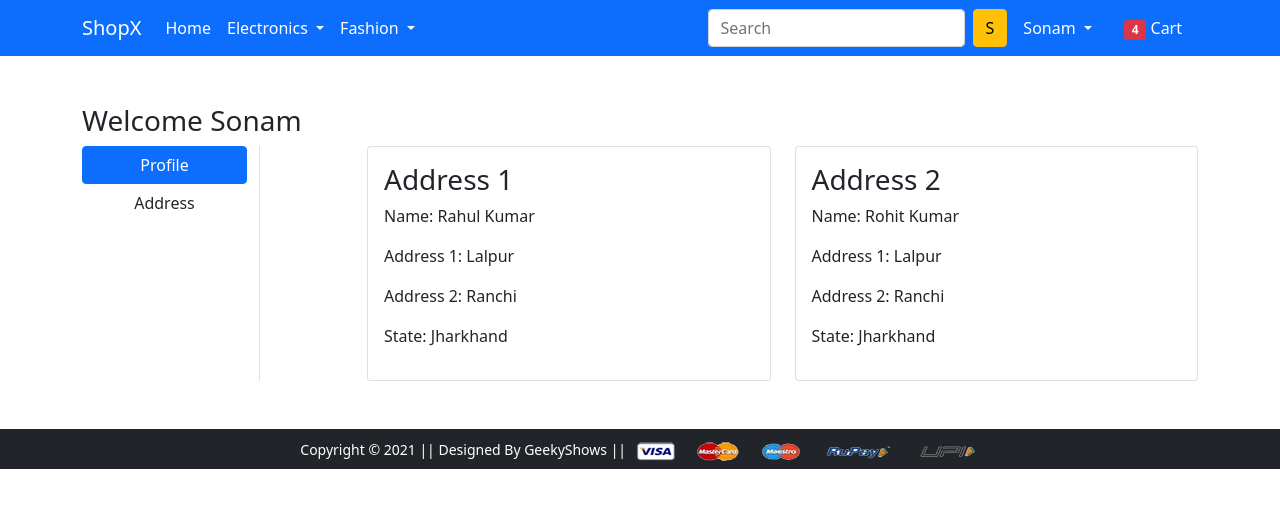
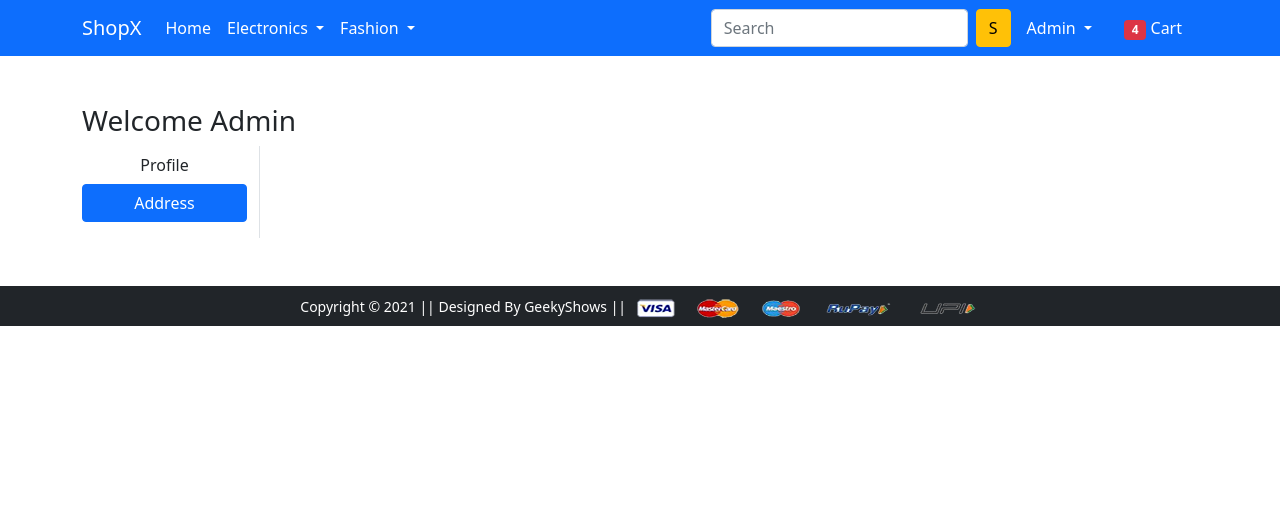
Before and after one commit to ohidul-mallick/Ecom-ShopX, a Django app: page /address/ in a window 1280 px wide. Shown: the top 508 px of the page. Run offline with Django 3.2, Linux system fonts and the light colour scheme; a user stored in the database is signed in; data comes from the database, SQL or seed files in the repository; both versions use the stored data as it was after the commit; some libraries are stand-ins or nearby versions.

Commit message:
Profile Complete

```diff
--- a/ShopX/app/templates/app/address.html
+++ b/ShopX/app/templates/app/address.html
@@ -1,41 +1,35 @@
 {% extends 'app/base.html' %}
 {% load static %}
-{% block title %}Buy Now{% endblock title %}
+{% block title %}Address{% endblock title %}
 {% block main-content %}
 <div class="container my-5">
     <div class="row">
- <h3>Welcome Sonam</h3>
+        <h3>Welcome {{request.user|title}}</h3>
         <div class="col-sm-2 border-end">
             <ul class="list-unstyled">
-    <li class="d-grid"><a href="{% url 'profile' %}" class="btn btn-primary">Profile</a></li>
-    <li class="d-grid"><a href="{% url 'address' %}" class="btn">Address</a></li>
+                <li class="d-grid"><a href="{% url 'profile' %}" class="btn">Profile</a></li>
+                <li class="d-grid"><a href="{% url 'address' %}" class="btn {{active}}">Address</a></li>
             </ul>
         </div>
         <div class="col-sm-9 offset-sm-1">
             <div class="row">
+                {% for ad in add %}
                 <div class="col-sm-6">
                     <div class="card">
                         <div class="card-body">
-       <h3>Address 1</h3>
-       <p>Name: Rahul Kumar</p>
-       <p>Address 1: Lalpur</p>
-       <p>Address 2: Ranchi</p>
-       <p>State: Jharkhand</p>
+                            <h3>Address {{forloop.counter}}</h3>
+                            <p>Name: {{ad.name}}</p>
+                            <p>Locality : {{ad.locality}}</p>
+                            <p>City: {{ad.city}}</p>
+                            <p>State: {{ad.state}}</p>
+                            <p>Pin Code: {{ad.zipcode}}</p>
+
                         </div>
                     </div>
                 </div>
-    <div class="col-sm-6">
-     <div class="card">
-      <div class="card-body">
-       <h3>Address 2</h3>
-       <p>Name: Rohit Kumar</p>
-       <p>Address 1: Lalpur</p>
-       <p>Address 2: Ranchi</p>
-       <p>State: Jharkhand</p>
+                {% endfor %}
             </div>
-     </div>
-    </div>
-   </div>
+
         </div>
     </div>
 </div>
--- a/ShopX/app/templates/app/base.html
+++ b/ShopX/app/templates/app/base.html
@@ -61,7 +61,7 @@
           {% if user.is_authenticated %}
            <li class="nav-item dropdown mx-2">
               <a class="nav-link dropdown-toggle text-white" href="#" id="profileDropdown" role="button" data-bs-toggle="dropdown" aria-expanded="false">
-                Sonam
+                {{request.user.username|title}}
               </a>
               <ul class="dropdown-menu" aria-labelledby="profileDropdown">
                 <li><a class="dropdown-item" href="{% url 'profile' %}">Profile</a></li>
--- a/ShopX/app/urls.py
+++ b/ShopX/app/urls.py
@@ -11,7 +11,9 @@ urlpatterns = [
     path('product-detail/<int:pk>', views.ProductDetailView.as_view(), name='product-detail'),
     path('cart/', views.add_to_cart, name='add-to-cart'),
     path('buy/', views.buy_now, name='buy-now'),
-    path('profile/', views.profile, name='profile'),
+
+    path('profile/', views.ProfileView.as_view(), name='profile'),
+
     path('address/', views.address, name='address'),
     path('orders/', views.orders, name='orders'),
     # path('changepassword/', views.change_password, name='changepassword'),
--- a/ShopX/app/views.py
+++ b/ShopX/app/views.py
@@ -7,7 +7,7 @@ from .models import (
     OrderPlaced
 )
 from django.contrib import messages
-from .forms import CustomerRegistrationform
+from .forms import CustomerRegistrationform,CustomerProfileForm
 
 # def home(request):
 #  return render(request, 'app/home.html')
@@ -44,11 +44,37 @@ def add_to_cart(request):
 def buy_now(request):
  return render(request, 'app/buynow.html')
 
-def profile(request):
- return render(request, 'app/profile.html')
+
+
+class ProfileView(View):
+    def get(self,request):
+        form=CustomerProfileForm()
+
+        return render(request,'app/profile.html',{'form':form,'active':'btn-primary'})
+
+
+    def post(self,request):
+        form=CustomerProfileForm(request.POST)
+        if form.is_valid():
+            usr=request.user
+            name= form.cleaned_data['name']
+            locality= form.cleaned_data['locality']
+            city= form.cleaned_data['city']
+            state= form.cleaned_data['state']
+            zipcode= form.cleaned_data['zipcode']
+
+            reg=Customer(user=usr,name=name,locality=locality,city=city,state=state,zipcode=zipcode)
+            reg.save()
+            messages.success(request,'Congratulations !! Profile Updated succesfully..')
+        return render(request,'app/profile.html',{'active':'btn-primary','form':form})
+
+
 
 def address(request):
- return render(request, 'app/address.html')
+    add=Customer.objects.filter(user=request.user)
+    return render(request, 'app/address.html',{'add':add,'active':'btn-primary'})
+
+
 
 def orders(request):
  return render(request, 'app/orders.html')
```
Also changed, not shown: ShopX/app/forms.py (+10 -0 lines), ShopX/app/templates/app/profile.html (+15 -31 lines), ShopX/db.sqlite3. Lines whose indentation alone changed are shown as unchanged.
